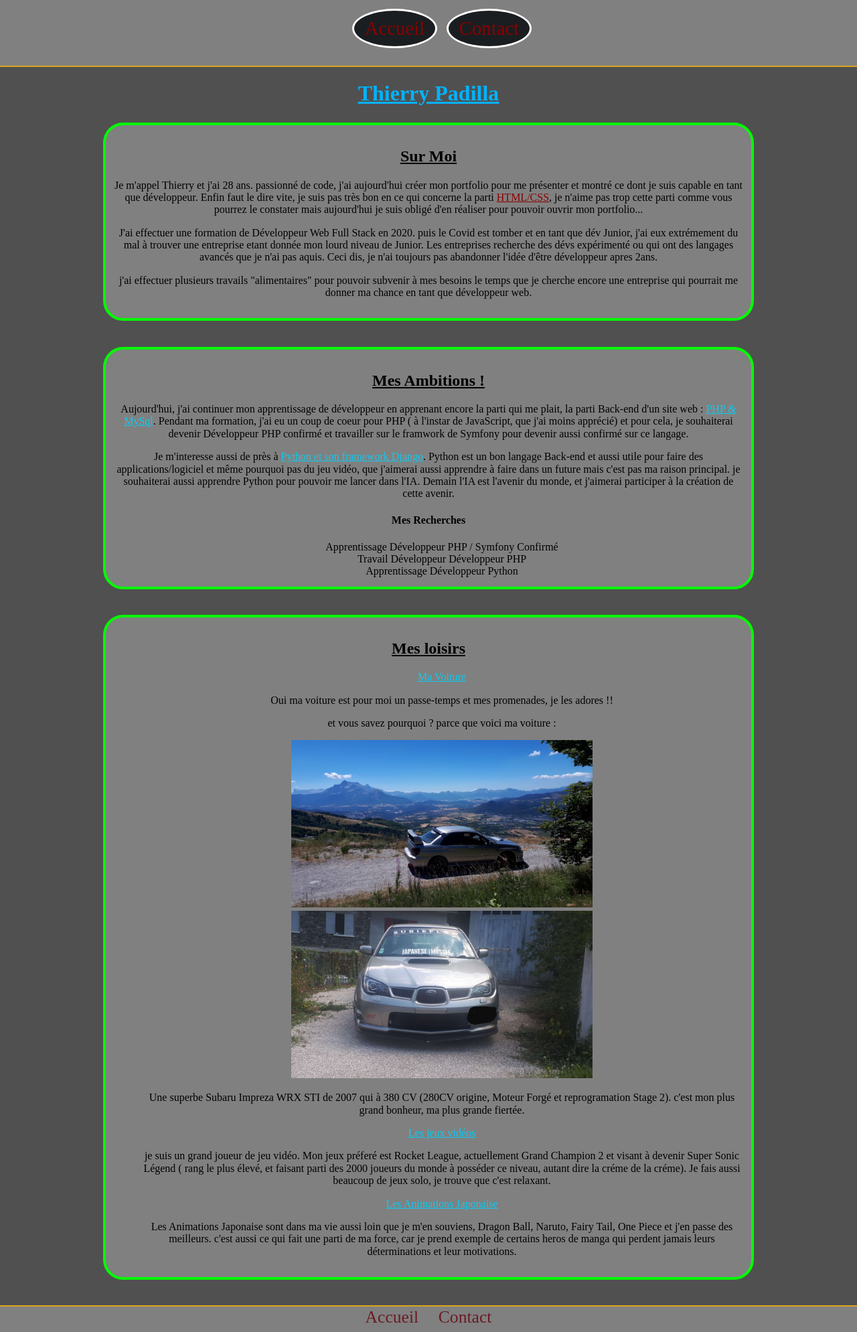
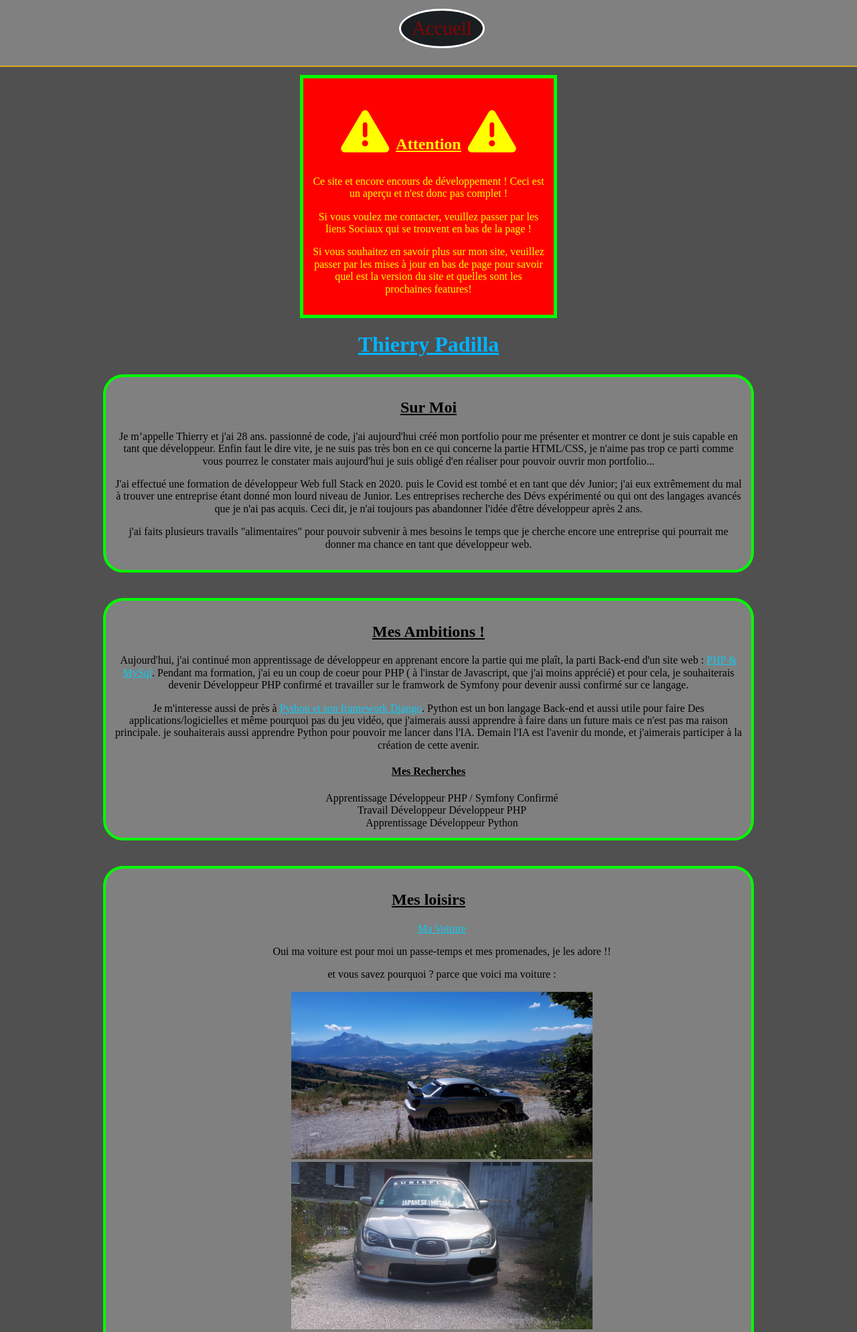
Before and after one commit to Akasukino/portfolio, a PHP site: page / in a window 1280 px wide. Shown: the top 1989 px of the page at 67% size. Run offline with PHP 8.4, Linux system fonts and the light colour scheme; some libraries are stand-ins or nearby versions.

Commit message:
mainV1.0

```diff
--- a/index.php
+++ b/index.php
@@ -2,5 +2,7 @@
 
 include "templates/layout.php";
 include "templates/content/header.php";
+include "templates/content/warning.php";
 include "templates/content/body.php";
+include "templates/content/change_log.php";
 include "templates/content/footer.php";
--- a/public/css/main.css
+++ b/public/css/main.css
@@ -1,5 +1,6 @@
 body {
     background-color: #505050;
+    text-align: center;
 }
 
 header {
@@ -60,10 +61,56 @@ span{
     border-top: 2px solid goldenrod;
     background-color: grey;
     text-align: center;
+    padding-bottom: 10px;
 }
 .footer a{
     text-decoration: none;
     font-size: 1.6em;
     padding: 1%;
-    color:#6a1a21;
+    color:#00b3ff;
+    margin: 10px;
 }
+.footer h3{
+    text-decoration: underline;
+    color:#0056b3;
+}
+.nav-site-footer, .nav-social-footer{
+    position: center;
+    border: 3px solid lime;
+    display: block;
+    margin: 10px 40% 10px 40%;
+    padding:  0 0 15px 0;
+}
+.warning{
+    text-align: center;
+    background-color: red;
+    margin: 1% 35%;
+    padding: 1%;
+    border: 5px solid lime;
+
+}
+.warning h2{
+    text-decoration: underline;
+    color: yellow;
+}
+.warning p{
+    color: yellow;
+}
+.warning i{
+    margin: 10px;
+}
+.change_log{
+    text-align: left;
+    border: 4px solid lime;
+    margin: 2% 12% 3%;
+    padding: 1%;
+    background-color:grey;
+    border-radius: 30px;
+}
+.change_log h2{
+    text-align: center;
+}
+.change_log h2,h3,h4{
+    text-decoration: underline;
+    color:;
+}
--- a/templates/content/body.php
+++ b/templates/content/body.php
@@ -1,39 +1,34 @@
 <h1>Thierry Padilla</h1>
 <section class="presentation">
     <h2>Sur Moi</h2>
-    <p>Je m'appel Thierry et j'ai 28 ans. passionné de code, j'ai aujourd'hui créer mon portfolio pour me présenter et
-        montré ce
-        dont je suis capable en tant que développeur.
-        Enfin faut le dire vite, je suis pas très bon en ce qui concerne la parti <span class="pasBien">HTML/CSS</span>,
-        je n'aime pas trop cette
-        parti
-        comme vous pourrez le constater mais aujourd'hui je suis obligé d'en réaliser pour pouvoir ouvrir mon
-        portfolio...
+    <p>Je m’appelle Thierry et j'ai 28 ans. passionné de code, j'ai aujourd'hui créé mon portfolio pour me présenter et
+        montrer ce dont je suis capable en tant que développeur. Enfin faut le dire vite, je ne suis pas très bon en ce
+        qui concerne la partie HTML/CSS, je n'aime pas trop ce parti comme vous pourrez le constater mais aujourd'hui
+        je suis obligé d'en réaliser pour pouvoir ouvrir mon portfolio...
     </p>
-    <p>J'ai effectuer une formation de Développeur Web Full Stack en 2020. puis le Covid est tomber et en tant que dév
-        Junior,
-        j'ai eux extrémement du mal à trouver une entreprise etant donnée mon lourd niveau de Junior. Les entreprises
+    <p>J'ai effectué une formation de développeur Web full Stack en 2020. puis le Covid est tombé et en tant que dév
+        Junior;
+        j'ai eux extrêmement du mal à trouver une entreprise étant donné mon lourd niveau de Junior. Les entreprises
         recherche des
-        dévs expérimenté ou qui ont des langages avancés que je n'ai pas aquis. Ceci dis, je n'ai toujours pas
-        abandonner l'idée d'être développeur apres 2ans.
+        Dévs expérimenté ou qui ont des langages avancés que je n'ai pas acquis. Ceci dit, je n'ai toujours pas
+        abandonner l'idée d'être développeur après 2 ans.
     </p>
-    <p>j'ai effectuer plusieurs travails "alimentaires" pour pouvoir subvenir à mes besoins le temps que je cherche
+    <p>j'ai faits plusieurs travails "alimentaires" pour pouvoir subvenir à mes besoins le temps que je cherche
         encore une entreprise qui pourrait me donner ma chance
         en tant que développeur web.</p>
 </section>
 <section>
     <h2>Mes Ambitions !</h2>
-    <p>Aujourd'hui, j'ai continuer mon apprentissage de développeur en apprenant encore la parti qui me plait, la parti
-        Back-end d'un site web : <span>PHP & MySql</span>.
-        Pendant ma formation, j'ai eu un coup de coeur pour PHP ( à l'instar de JavaScript, que j'ai moins apprécié) et
-        pour cela, je souhaiterai devenir Développeur PHP confirmé
+    <p>Aujourd'hui, j'ai continué mon apprentissage de développeur en apprenant encore la partie qui me plaît, la parti
+        Back-end d'un site web : <span>PHP & MySql</span>. Pendant ma formation, j'ai eu un coup de coeur pour PHP
+        ( à l'instar de Javascript, que j'ai moins apprécié) et pour cela, je souhaiterais devenir Développeur PHP confirmé
         et travailler sur le framwork de Symfony pour devenir aussi confirmé sur ce langage.</p>
     <p>Je m'interesse aussi de près à <span>Python et son framework Django</span>. Python est un bon langage Back-end et
         aussi utile pour faire
-        des applications/logiciel et même pourquoi pas du jeu vidéo, que j'aimerai aussi apprendre à faire dans un
-        future mais c'est pas ma raison principal.
-        je souhaiterai aussi apprendre Python pour pouvoir me lancer dans l'IA. Demain l'IA est l'avenir du monde, et
-        j'aimerai participer à la création de cette avenir.</p>
+        Des applications/logicielles et même pourquoi pas du jeu vidéo, que j'aimerais aussi apprendre à faire dans un
+        future mais ce n'est pas ma raison principale.
+        je souhaiterais aussi apprendre Python pour pouvoir me lancer dans l'IA. Demain l'IA est l'avenir du monde, et
+        j'aimerais participer à la création de cette avenir.</p>
     <h4>Mes Recherches</h4>
     <ul>
         <li>Apprentissage Développeur PHP / Symfony Confirmé</li>
@@ -45,23 +40,23 @@
     <h2>Mes loisirs</h2>
     <ul>
         <li><span>Ma Voiture</span>
-            <p>Oui ma voiture est pour moi un passe-temps et mes promenades, je les adores !!</p>
+            <p>Oui ma voiture est pour moi un passe-temps et mes promenades, je les adore !!</p>
             <p>et vous savez pourquoi ?
                 parce que voici ma voiture :</p>
             <img src="../../public/images/Subaru.jpg" height="250" width="450" alt="Ma Subaru">
             <img src="../../public/images/subaru_2.jpg" height="250" width="450" alt="Ma Subaru 2">
-            <p>Une superbe Subaru Impreza WRX STI de 2007 qui à 380 CV (280CV origine, Moteur Forgé et reprogramation Stage 2). c'est mon plus grand bonheur, ma plus grande fiertée. </p>
+            <p>Une superbe Subaru Impreza WRX STI de 2007 qui a 380 CV (280 CV origine, Moteur forgé et reprogrammation stage 2). c'est mon plus grand bonheur, ma plus grande fierté. </p>
         </li>
         <li>
             <span>Les jeux vidéos</span>
-            <p>je suis un grand joueur de jeu vidéo. Mon jeux préferé est Rocket League, actuellement Grand Champion 2
-                et visant à devenir Super Sonic Légend
-                ( rang le plus élevé, et faisant parti des 2000 joueurs du monde à posséder ce niveau, autant dire la
-                créme de la créme). Je fais aussi beaucoup de jeux solo, je trouve que c'est relaxant.</p>
+            <p>je suis un grand joueur de jeu vidéo. Mon jeu préféré est Rocket Ligue, actuellement Grand Champion 2
+                et visant à devenir Super Sonic Legend
+                ( rang le plus élevé, et faisant partie des 2000 joueurs du monde à posséder ce niveau, autant dire là
+                Crème de la crème). Je fais aussi beaucoup de jeux solo, je trouve cela relaxant.</p>
         </li>
         <li><span>Les Animations Japonaise</span>
-        <p>Les Animations Japonaise sont dans ma vie aussi loin que je m'en souviens, Dragon Ball, Naruto, Fairy Tail, One Piece et j'en passe des meilleurs. c'est aussi ce qui fait une parti
-        de ma force, car je prend exemple de certains heros de manga qui perdent jamais leurs déterminations et leur motivations.</p>
+        <p>Les animations Japonaises sont dans ma vie aussi loin que je m'en souviens, Dragon Ball, Naruto, Fairy Tail, One Piece et j'en passe des meilleurs. c'est aussi ce qui fait une partie
+            de ma force, car je prends exemple de certains héros de manga qui ne perdent jamais leurs déterminations et leurs motivations. Je reste un grand enfant dans l'âme.</p>
         </li>
     </ul>
 </section>
--- /dev/null
+++ b/templates/content/change_log.php
@@ -0,0 +1,39 @@
+<div class="change_log">
+    <h2>Mise à jour</h2>
+    <div class="features">
+        <h3>Features / Prochainement</h3>
+        <ul>
+            <li>- Création du formulaire de contact</li>
+            <li>- Rendre le site dynamique avec PHP et javaScript</li>
+        </ul>
+    </div>
+    <div class="version">
+        <h3>Version</h3>
+        <ul>
+            <li>
+                <h4>Version 1.0</h4>
+                <ul>
+                    <li>- Création de 5 templates PHTML et mise en forme CSS:
+                        <ul>
+                            <li>
+                                - Header ( barre de navigation web )
+                            </li>
+                            <li>
+                                - Body ( Corps du site )
+                            </li>
+                            <li>
+                                - Footer ( pied de pages )
+                            </li>
+                            <li>
+                                - Warning ( Message d'alerte )
+                            </li>
+                            <li>
+                                - Change log ( edit des Features et Version du site )
+                            </li>
+                        </ul>
+                    </li>
+                </ul>
+            </li>
+        </ul>
+    </div>
+</div>
--- a/templates/content/footer.php
+++ b/templates/content/footer.php
@@ -1,6 +1,17 @@
-<div class="footer">
-    <a href="../../index.php">Accueil</a>
-    <a href="">Contact</a>
-    <p>Ce site à été créer par Moi-même, Thierry Padilla, et toute informations sur cette page sont personnels et
-        en droit d'auteur &copy;opyright.</p>
-</div>
+<footer>
+    <div class="footer" xmlns="http://www.w3.org/1999/html">
+        <div class="nav-site-footer">
+            <h3>Navigation sur le site</h3>
+            <a href="../../index.php"><i class="fa-solid fa-house"></i></a>
+<!--            <a href=""><i class="fa-solid fa-envelope"></i></a>-->
+        </div>
+        <div class="nav-social-footer">
+            <h3>Liens Réseaux</h3>
+            <a href="https://www.facebook.com/ThierryPadilla38" target="_blank"><i
+                        class="fa-brands fa-facebook"></i></a>
+            <a href="https://www.linkedin.com/in/thierry-padilla" target="_blank"><i class="fa-brands fa-linkedin"></i></a>
+        </div>
+        <p>Ce site a été créé par Moi-même, Thierry Padilla, et toutes informations sur cette page sont personnelles et
+            en droit d'auteur &copy;opyright.</p>
+    </div>
+</footer>
--- a/templates/content/header.php
+++ b/templates/content/header.php
@@ -4,9 +4,9 @@
             <li>
                 <a href="/index.php">Accueil</a>
             </li>
-            <li>
-                <a href="">Contact</a>
-            </li>
+<!--            <li>-->
+<!--                <a href="">Contact</a>-->
+<!--            </li>-->
         </ul>
     </nav>
 </header>
--- /dev/null
+++ b/templates/content/warning.php
@@ -0,0 +1,9 @@
+<div class="warning">
+    <h2>
+        <i class="fa-solid fa-triangle-exclamation fa-3x"></i>Attention<i class="fa-solid fa-triangle-exclamation fa-3x"></i>
+    </h2>
+    <p>Ce site et encore encours de développement ! Ceci est un aperçu et n'est donc pas complet !</p>
+    <p>Si vous voulez me contacter, veuillez passer par les liens Sociaux qui se trouvent en bas de la page ! </p>
+    <p>Si vous souhaitez en savoir plus sur mon site, veuillez passer par les mises à jour en bas de page pour
+        savoir quel est la version du site et quelles sont les prochaines features!</p>
+</div>
```
